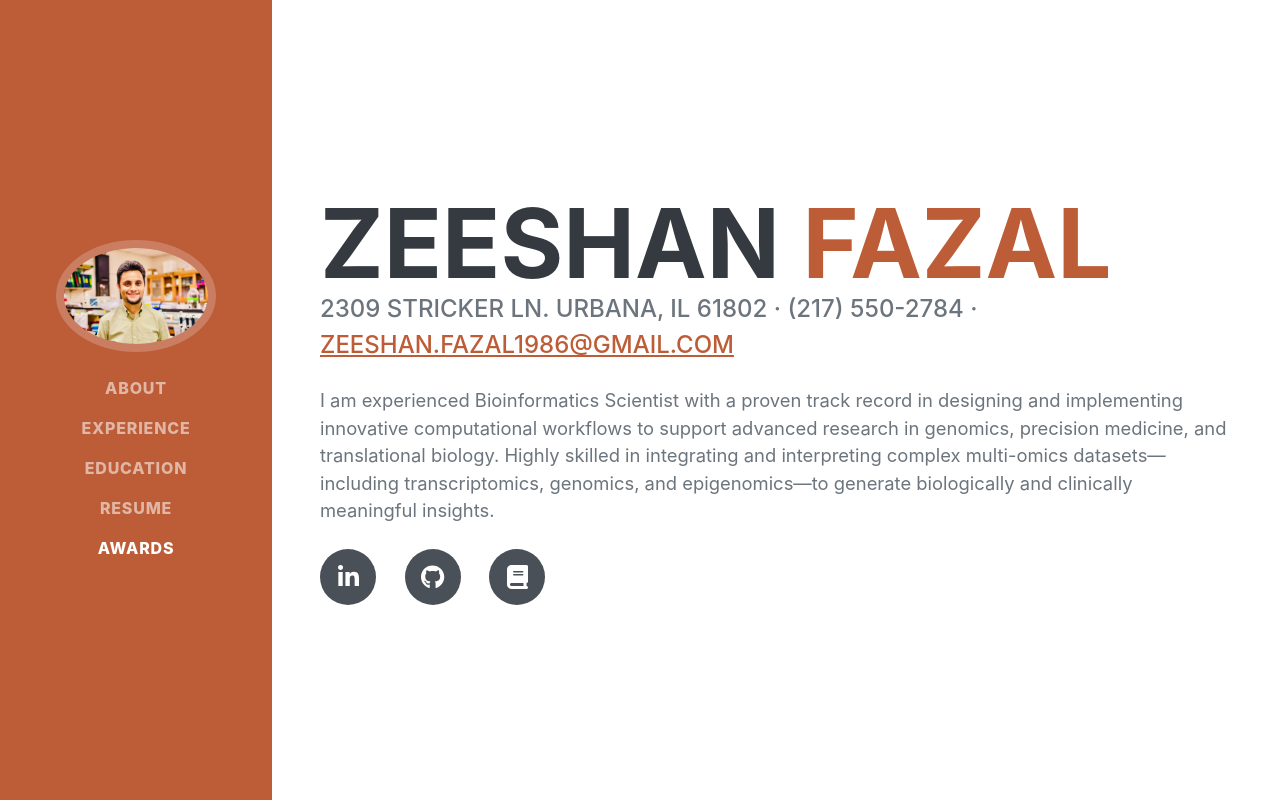
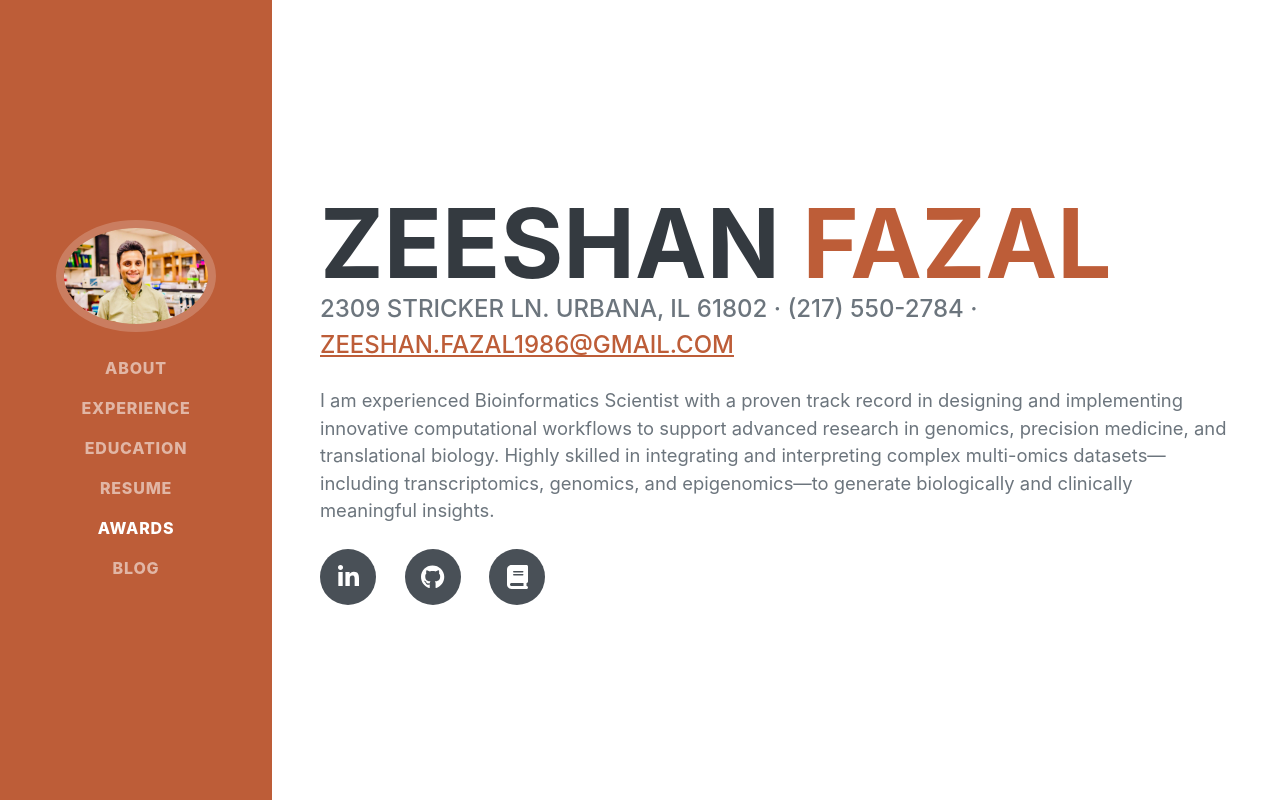
Before and after one commit to shanimalik86/shanimalik86.github.io, a plain HTML site: page index.html in a window 1280 px wide. Shown: the top 800 px of the page. Drawn offline with nearby package versions, Linux system fonts and the light colour scheme; files whose address does not match are found by name; a web font is replaced by a local one.

Commit message:
Update index.html

```diff
--- a/index.html
+++ b/index.html
@@ -31,6 +31,8 @@
                     <li class="nav-item"><a class="nav-link js-scroll-trigger" href="#education">Education</a></li>
                     <li class="nav-item"><a class="nav-link js-scroll-trigger" href="#resume">Resume</a></li>
                     <li class="nav-item"><a class="nav-link js-scroll-trigger" href="#awards">Awards</a></li>
+		    <li class="nav-item"><a class="nav-link js-scroll-trigger" href="blog.html">Blog</a></li>
+
 
                 </ul>
             </div>
```
